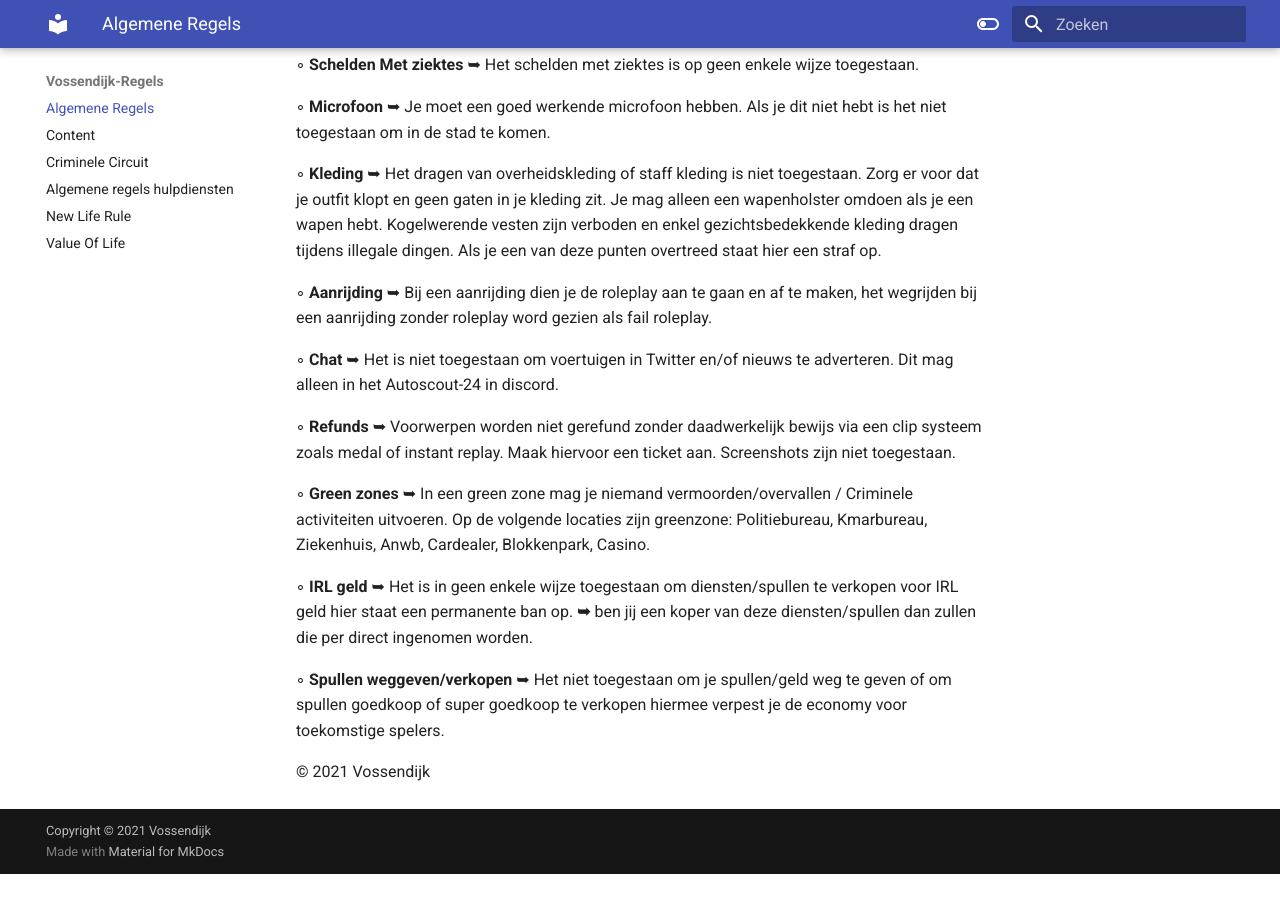
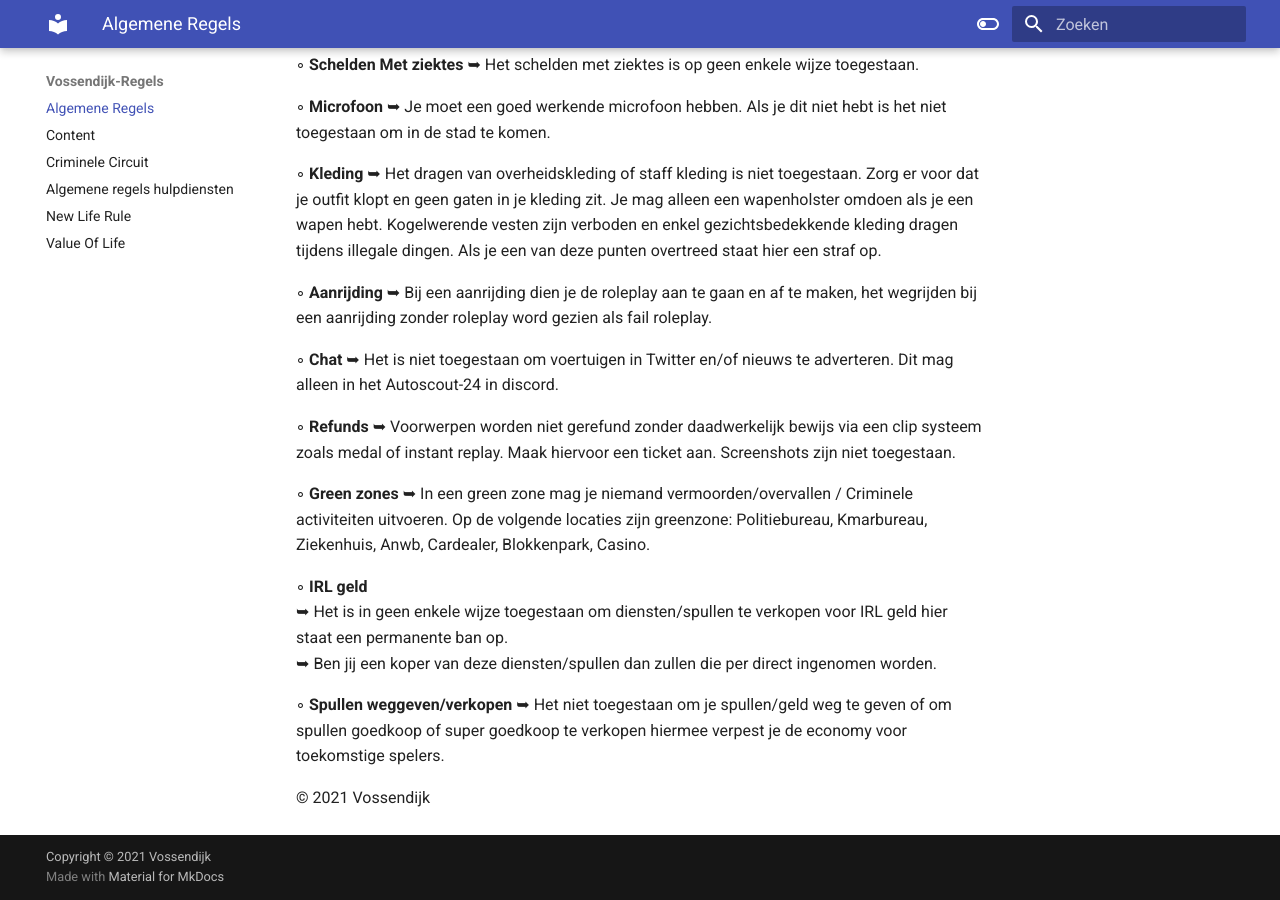
Before and after one commit to mrleduck/Vossendijk-Regels, an MkDocs documentation site: the page built from docs/index.md, in a window 1280 px wide and 900 px high, scrolled down 1279 px. Built offline with MkDocs 1.6.1 and Material for MkDocs 9.7.7, drawn with Linux system fonts in a browser that asks for light colours; before the commit the page ends 2153 px from its top, so only the background shows below that.

```diff
--- a/docs/index.md
+++ b/docs/index.md
@@ -46,8 +46,9 @@
 
 ◦ <b>Green zones</b> ➥ In een green zone mag je niemand vermoorden/overvallen / Criminele activiteiten uitvoeren. Op de volgende locaties zijn greenzone: Politiebureau, Kmarbureau, Ziekenhuis, Anwb, Cardealer, Blokkenpark, Casino.
 
-◦ <b>IRL geld</b> ➥ Het is in geen enkele wijze toegestaan om diensten/spullen te verkopen voor IRL geld hier staat een permanente ban op.
-                  <b>➥</b> ben jij een koper van deze diensten/spullen dan zullen die per direct ingenomen worden.
+◦ <b>IRL geld</b><br>
+     ➥ Het is in geen enkele wijze toegestaan om diensten/spullen te verkopen voor IRL geld hier staat een permanente ban op.<br>
+     ➥ Ben jij een koper van deze diensten/spullen dan zullen die per direct ingenomen worden.<br>
 
 ◦ <b>Spullen weggeven/verkopen</b> ➥ Het niet toegestaan om je spullen/geld weg te geven of om spullen goedkoop of super goedkoop te verkopen hiermee verpest je de economy voor toekomstige spelers.
 
```
